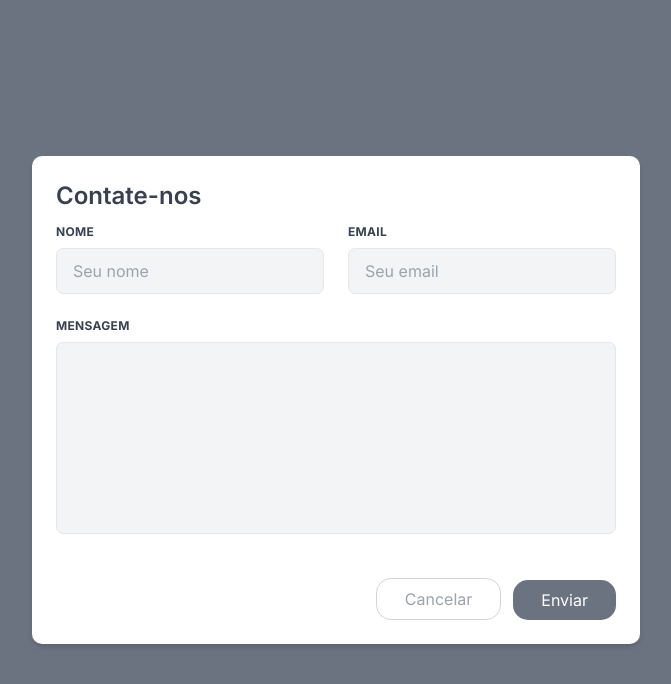
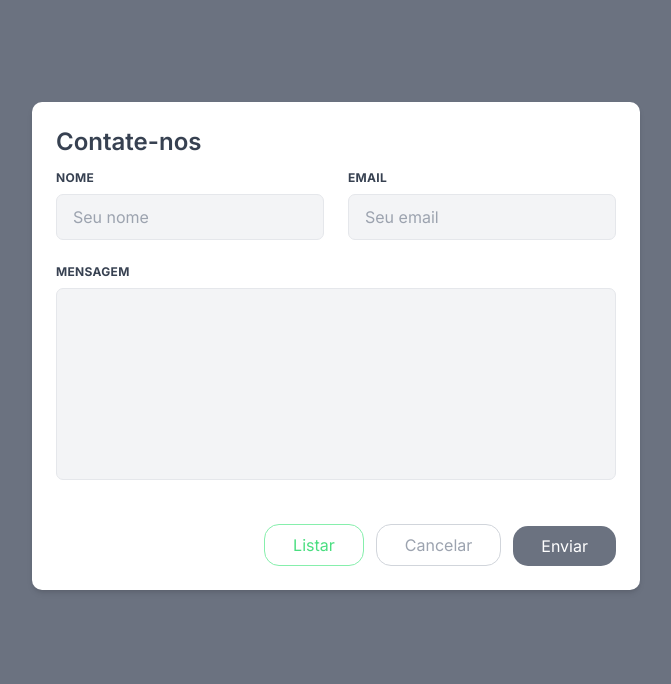
Before and after one commit to tiagosantoscosta/nextjs-form, a Next.js app: page / in a window 1280 px wide. Shown: the top 684 px of the page, without its empty margins (304-975 px from the left). Built offline with nearby package versions, Linux system fonts and the light colour scheme.

Commit message:
add list

```diff
--- a/src/app/page.tsx
+++ b/src/app/page.tsx
@@ -1,21 +1,28 @@
 "use client"
 import Image from 'next/image'
-import { ButtonAddLink, ButtonCancel } from "@/components/Buttons";
+import { ButtonAddLink, ButtonCancel, ButtonConfirm, ButtonTerm } from "@/components/Buttons";
 import { useState, useEffect } from "react";
 import {environment} from "@/environment/environment";
 
 export default function Home() {
 
+  interface User {
+    id: number;
+    usuario: string;
+    email: string;
+    mensagem: string;
+    created_at: string;
+  }
 
 
-
-
+  const [ showList, setShowList] = useState(false);
   const [formData, setFormData] = useState({
     name: "",
     email: "",
     message: ""
   });
 
+  const [userData, setUserData] = useState<User[]>([]);
 
   const handleChange = (event:any) => {
     const { name, value } = event.target;
@@ -30,6 +37,39 @@ export default function Home() {
       message:""
     });
   }
+
+
+  const handleList = async (event: any) => {
+    if (showList === false) {
+      setShowList(true);
+    } else {
+      setShowList(false);
+    }
+
+    try {
+      const response = await fetch(`${environment.apiUrl}/user/list`, {
+        method: 'GET',
+        headers: {
+          'Content-Type': 'application/json',
+
+        },
+      });
+
+      if (!response.ok) {
+        throw new Error('Ocorreu um erro.');
+      }
+
+      const data = await response.json();
+      setUserData(data);
+      console.log('dados do banco', data);
+    } catch (error) {
+      console.log(error);
+      alert('Ocorreu um erro.');
+    }
+  };
+
+
+
 
 
   const handleSubmit = async (event: any) => {
@@ -54,9 +94,9 @@ export default function Home() {
       if (!response.ok) {
         throw new Error('Ocorreu um erro ao enviar os dados.');
       }
+      resetForm();
+      alert('Dados salvos com sucesso!');
 
-      alert('Dados salvos com sucesso!');
-      resetForm();
 
     } catch (error) {
       console.log(error);
@@ -86,7 +126,7 @@ export default function Home() {
 
 
   return (
-    <div className="flex items-center justify-center h-screen bg-gray-500 max-[600px]:p-6" >
+    <div className="flex flex-col items-center justify-center h-screen bg-gray-500 max-[600px]:p-6" >
       <form className="w-md max-[600px]:h-[400px]  bg-white rounded-[10px] shadow-md p-6">
         <h2 className="text-2xl font-semibold text-gray-700 mb-3">Contate-nos</h2>
         <div className="flex flex-wrap -mx-3 mb-6">
@@ -94,13 +134,13 @@ export default function Home() {
             <label className="block uppercase tracking-wide text-gray-700 text-xs font-bold mb-2" htmlFor="name">
               Nome
             </label>
-            <input className="appearance-none block w-full bg-gray-100 text-gray-700 border rounded-[7px] max-[600px]:py-1 max-[600px]:px-2 max-[600px]:text-sm py-3 px-4 mb-0 leading-tight focus:outline-none focus:bg-white"value={formData.name} onChange={handleChange} name="name" id="name" type="text" placeholder="Seu nome" />
+            <input className="appearance-none block w-full bg-gray-100 text-gray-700 border rounded-[7px] max-[600px]:py-1 max-[600px]:px-2 max-[600px]:text-sm py-3 px-4 mb-0 leading-tight focus:outline-none focus:bg-white"value={formData.name}  onChange={handleChange} name="name" id="name" type="text" placeholder="Seu nome" />
           </div>
           <div className="w-full md:w-1/2 px-3">
             <label className="block uppercase tracking-wide text-gray-700 text-xs font-bold mb-2" htmlFor="email">
               Email
             </label>
-            <input className="appearance-none block w-full bg-gray-100 text-gray-700 border rounded-[7px] py-3 px-4 leading-tight focus:outline-none focus:bg-white focus:border-gray-500 max-[600px]:py-1 max-[600px]:px-2 max-[600px]:text-sm"value={formData.email} onChange={handleChange} name="email" id="email" type="email" placeholder="Seu email" />
+            <input className="appearance-none block w-full bg-gray-100 text-gray-700 border rounded-[7px] py-3 px-4 leading-tight focus:outline-none focus:bg-white focus:border-gray-500 max-[600px]:py-1 max-[600px]:px-2 max-[600px]:text-sm" onChange={handleChange} value={formData.email}  name="email" id="email" type="email" placeholder="Seu email" />
           </div>
         </div>
         <div className="flex flex-wrap -mx-3 mb-6">
@@ -108,18 +148,66 @@ export default function Home() {
             <label className="block uppercase tracking-wide text-gray-700 text-xs font-bold mb-2" htmlFor="grid-password">
               Mensagem
             </label>
-            <textarea className="no-resize appearance-none block w-full bg-gray-100 text-gray-700 border border-gray-200 rounded-[7px] py-3 px-4 mb-0 leading-tight focus:outline-none focus:bg-white focus:border-gray-500 h-48 resize-none max-[600px]:h-12"name="message" value={formData.message} onChange={handleChange} id="message" defaultValue={""} />
+            <textarea className="no-resize appearance-none block w-full bg-gray-100 text-gray-700 border border-gray-200 rounded-[7px] py-3 px-4 mb-0 leading-tight focus:outline-none focus:bg-white focus:border-gray-500 h-48 resize-none max-[600px]:h-12"name="message" value={formData.message}   onChange={handleChange} id="message" defaultValue={""} />
           </div>
         </div>
 
         <div className="md:col-span-5 text-right">
               <div className="inline-flex items-end gap-3 mt-5 ">
+              <ButtonTerm route="" label="Listar"  onClick={handleList} />
                <ButtonCancel route="" label="Cancelar"  />
-                <ButtonAddLink route="" label="Enviar" onClick={handleSubmit} />
+                <ButtonAddLink route="" label="Enviar" onClick={handleSubmit}  />
               </div>
             </div>
       </form>
+
+
+
+
+
+      <div className={`w-1/2 max-[600px]:w-full  transition-all duration-500 ${showList ? 'opacity-100' : 'opacity-0'}`}>
+        <div className="w-full">
+          <div className="grid gap-4">
+            <div className="overflow-auto mt-4 w-full bg-white rounded-[10px] drop-shadow-md p-8">
+              <table className="table-auto w-full text-left text-sm font-light">
+                <thead className="border-b border-gray-300 font-medium">
+                  <tr>
+                    <th scope="col" className="px-1 py-1 ">Cód.</th>
+                    <th scope="col" className="px-1 py-1 ">Nome</th>
+                    <th scope="col" className="px-1 py-1 text-center ">Email</th>
+                    <th scope="col" className="px-1 py-1 text-center ">Mensagem</th>
+                    <th scope="col" className="px-1 py-1 text-center ">Data criação</th>
+                  </tr>
+                </thead>
+                <tbody>
+                {userData.map(user => (
+                  <tr className="border-b border-gray-100 transition duration-300 ease-in-out hover:bg-gray-100">
+                    <td className="whitespace-nowrap px-3 py-1 ">{user.id}</td>
+                    <td className="whitespace-nowrap px-3 py-1 uppercase">{user.usuario}</td>
+                    <td className="whitespace-nowrap px-3 py-1  lowercase">{user.email}</td>
+                    <td className="whitespace-nowrap px-3 py-1  lowercase">{user.mensagem}</td>
+                    <td className="whitespace-nowrap px-3 py-1  ">{user.created_at}</td>
+                  </tr>
+                   ))}
+                </tbody>
+
+              </table>
+            </div>
+          </div>
+        </div>
+      </div>
+
+
+
+
+
+
+
     </div>
+
+
+
+
 
 
 
--- a/src/components/Buttons.tsx
+++ b/src/components/Buttons.tsx
@@ -66,7 +66,7 @@ export function ButtonTerm(props:ButtonTermProps){
   return (
     <div className="flex w-auto max-[600px]:w-full">
       <Link href={`/${props.route}`} >
-      <button className="rounded-full max-[600px]:w-full bg-white px-10 py-3 text-gray-400 border border-gray-300 hover:bg-gray-300 hover:text-white" onClick={props.onClick}>{props.label}</button>
+      <button className="rounded-[15px] max-[600px]:w-full bg-white px-7 py-2 text-green-400 border border-green-300 hover:bg-green-300 hover:text-white max-[600px]:px-3 max-[600px]:py-1" onClick={props.onClick}>{props.label}</button>
       </Link>
     </div>
   );
```
